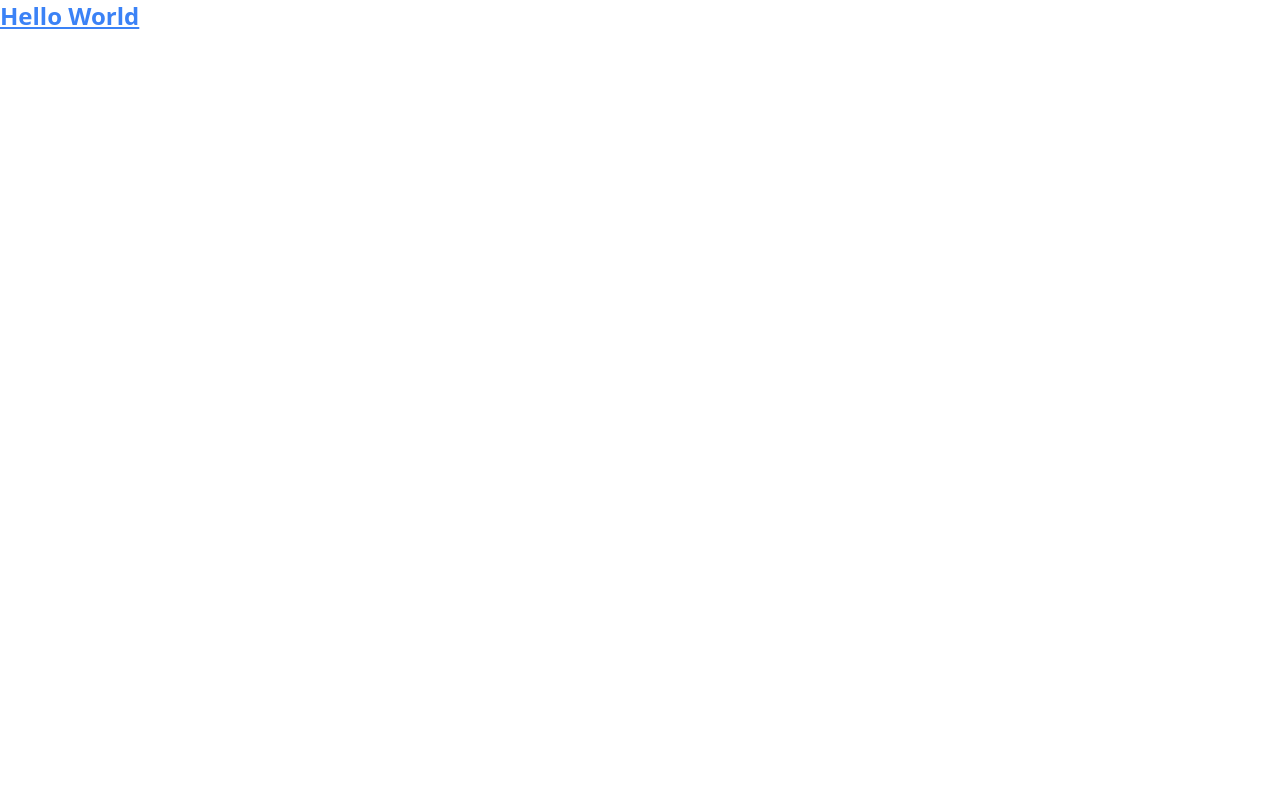
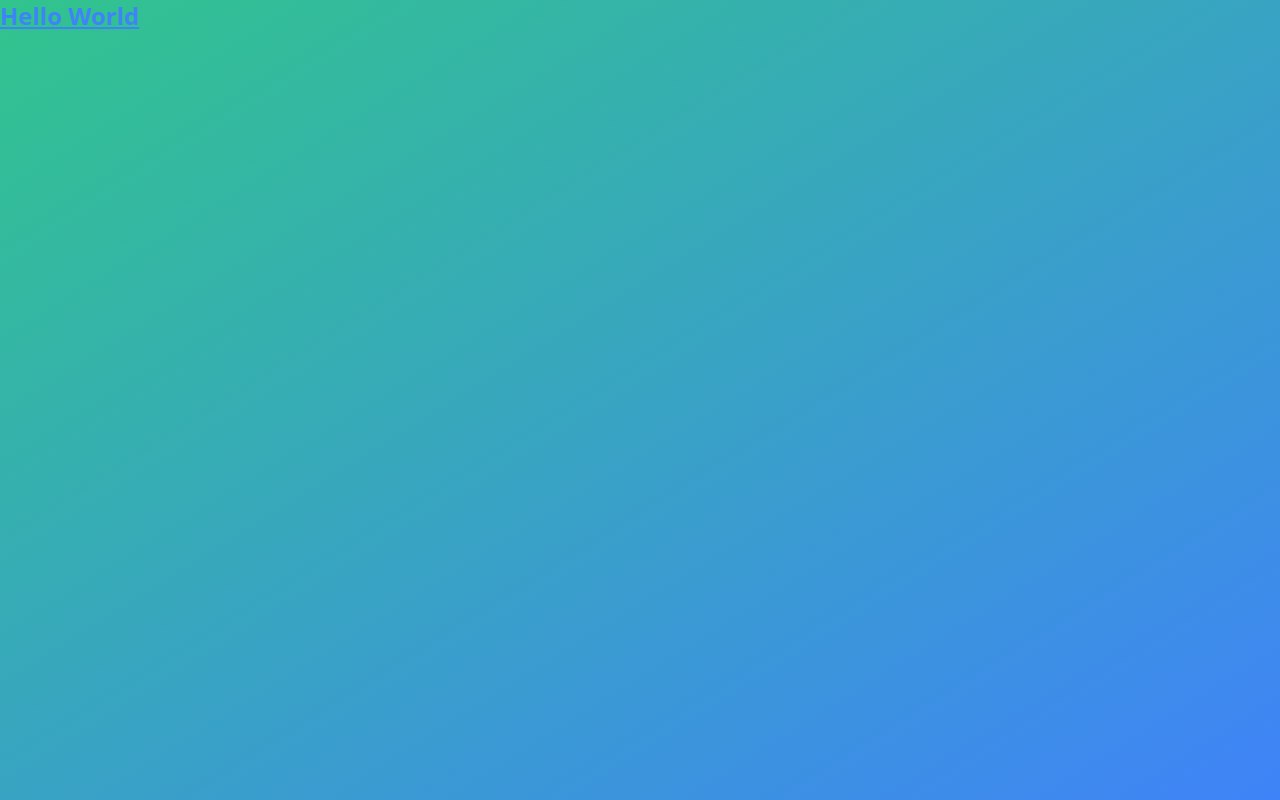
Before and after one commit to GuilhermeEsdras/Embedded-Systems-Project, a React (Vite) app in the folder irrigador-frontend/: page / in a window 1280 px wide. Built offline with nearby package versions, Linux system fonts and the light colour scheme.

Commit message:
Adding Flowbite - A React component library

```diff
--- a/irrigador-frontend/package.json
+++ b/irrigador-frontend/package.json
@@ -17,6 +17,8 @@
   },
   "dependencies": {
     "axios": "^1.2.1",
+    "flowbite": "^1.5.5",
+    "flowbite-react": "^0.3.7",
     "react": "^18.2.0",
     "react-dom": "^18.2.0"
   },
--- a/irrigador-frontend/src/App.tsx
+++ b/irrigador-frontend/src/App.tsx
@@ -1,6 +1,10 @@
 function App() {
   return (
-    <h1 className="text-2xl font-bold text-blue-500 underline">Hello World</h1>
+    <div className="min-h-screen bg-gradient-to-br from-green-400 to-blue-500">
+      <h1 className="text-2xl font-bold text-blue-500 underline">
+        Hello World
+      </h1>
+    </div>
   );
 }
 
--- a/irrigador-frontend/tailwind.config.cjs
+++ b/irrigador-frontend/tailwind.config.cjs
@@ -1,8 +1,12 @@
 /** @type {import('tailwindcss').Config} */
 module.exports = {
-  content: ["./index.html", "./src/**/*.{js,ts,jsx,tsx}"],
+  content: [
+    "./index.html",
+    "./src/**/*.{js,ts,jsx,tsx}",
+    "node_modules/flowbite-react/**/*.{js,jsx,ts,tsx}",
+  ],
   theme: {
     extend: {},
   },
-  plugins: [],
+  plugins: [require("flowbite/plugin")],
 };
```
Also changed, not shown: 1 other file (tests, documents, lock files or other folders).
